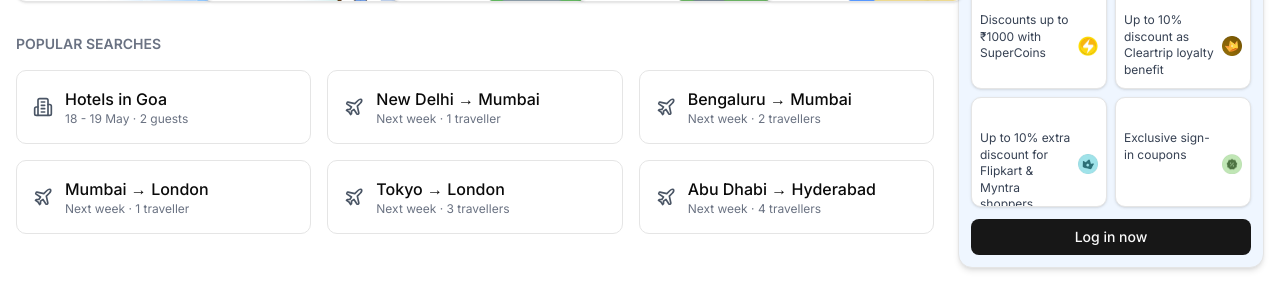
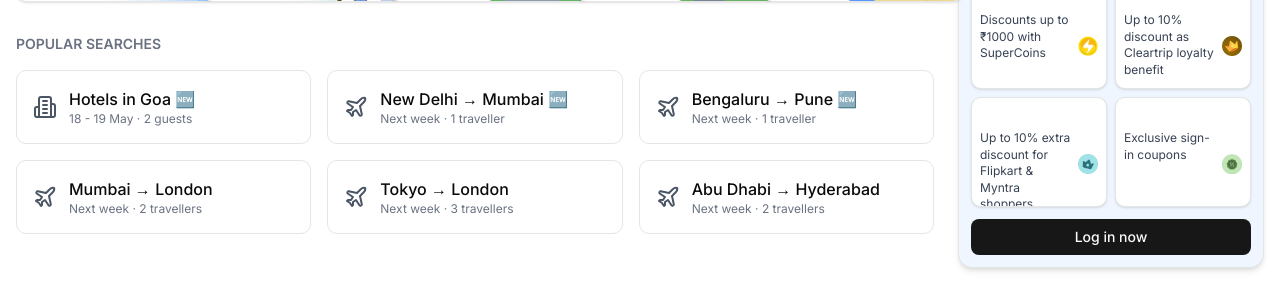
Before and after one commit to maitri-dalvi/ClearerTrip, a Next.js app: page / in a window 1280 px wide. Shown: the part 389-673 px from the top of the page. Built offline with nearby package versions, Linux system fonts and the light colour scheme.

Commit message:
initiated new homepage feature

```diff
--- /dev/null
+++ b/src/app/flight1/page.tsx
@@ -0,0 +1,9 @@
+import React from 'react'
+
+const page = () => {
+  return (
+    <div>page</div>
+  )
+}
+
+export default page
--- /dev/null
+++ b/src/app/flight2/page.tsx
@@ -0,0 +1,9 @@
+import React from 'react'
+
+const page = () => {
+  return (
+    <div>page</div>
+  )
+}
+
+export default page
--- /dev/null
+++ b/src/app/hotel1/page.tsx
@@ -0,0 +1,9 @@
+import React from 'react'
+
+const page = () => {
+  return (
+    <div>page</div>
+  )
+}
+
+export default page
--- a/src/app/page.tsx
+++ b/src/app/page.tsx
@@ -8,7 +8,47 @@
 import Footer from "@/components/Footer"
 import Header from "@/components/Header"
 import About from "@/components/About"
+import Link from "next/link"
 
+
+const searchCards = [
+  {
+    icon: <Building2 className="w-6 h-6" />,
+    title: 'Hotels in Goa 🆕',
+    date: '18 - 19 May · 2 guests',
+    href: '/hotel1'
+  },
+  {
+    icon: <Plane className="w-6 h-6" />,
+    title: 'New Delhi → Mumbai 🆕',
+    date: 'Next week · 1 traveller',
+    href: '/flight1'
+  },
+  {
+    icon: <Plane className="w-6 h-6" />,
+    title: 'Bengaluru → Pune 🆕',
+    date: 'Next week · 1 traveller',
+    href: '/flight2'
+  },
+  {
+    icon: <Plane className="w-6 h-6" />,
+    title: 'Mumbai → London',
+    date: 'Next week · 2 travellers',
+    href: ''
+  },
+  {
+    icon: <Plane className="w-6 h-6" />,
+    title: 'Tokyo → London',
+    date: 'Next week · 3 travellers',
+    href: ''
+  },
+  {
+    icon: <Plane className="w-6 h-6 " />,
+    title: 'Abu Dhabi → Hyderabad',
+    date: 'Next week · 2 travellers',
+    href: ''
+  },
+];
 
 export default function Home() {
   return (
@@ -90,23 +130,13 @@
           </Card>
         </div>
 
-        {/* Popular Searches */}
         <div>
       <h3 className="text-sm font-semibold text-gray-500 mb-4">POPULAR SEARCHES</h3>
       <div className="grid grid-cols-1 sm:grid-cols-2 md:grid-cols-3 gap-4">
         {/* Search Cards */}
-            {[
-              { icon: <Building2 className="h-5 w-5" />, title: 'Hotels in Goa', date: '18 - 19 May · 2 guests' },
-
-              { icon: <Plane className="h-5 w-5" />, title: 'New Delhi → Mumbai', date: 'Next week · 1 traveller' },
-              { icon: <Plane className="h-5 w-5" />, title: 'Bengaluru → Mumbai', date: 'Next week · 2 travellers' },
-              { icon: <Plane className="h-5 w-5" />, title: 'Mumbai → London', date: 'Next week · 1 traveller' },
-              { icon: <Plane className="h-5 w-5" />, title: 'Tokyo → London', date: 'Next week · 3 travellers' },
-              { icon: <Plane className="h-5 w-5" />, title: 'Abu Dhabi → Hyderabad', date: 'Next week · 4 travellers' },
-
-            ].map(({ icon, title, date }, i) => (
+        {searchCards.map(({ icon, title, date, href }, i) => (
+          <Link href={href} key={i}>
             <div
-                key={i}
               className="flex items-center gap-3 border rounded-lg p-4 cursor-pointer hover:shadow-xl transition-shadow duration-300"
             >
               <div className="text-gray-600">{icon}</div>
@@ -115,11 +145,11 @@
                 <div className="text-xs text-gray-500">{date}</div>
               </div>
             </div>
+          </Link>
         ))}
       </div>
     </div>
     </div>
-
       {/* Right Sidebar */}
       <div className="w-full md:w-1/4">
         {/* Cleartrip for work */}
```
Lines whose indentation alone changed are shown as unchanged.
